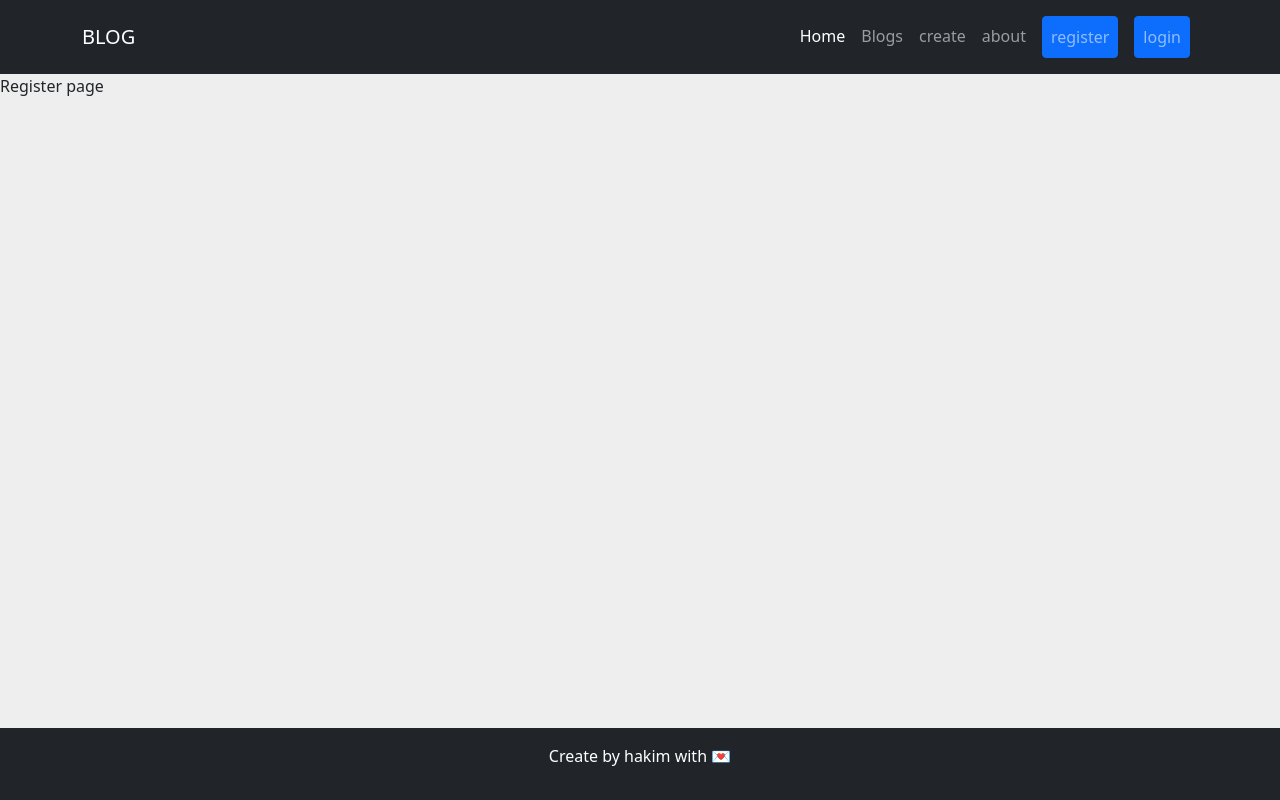
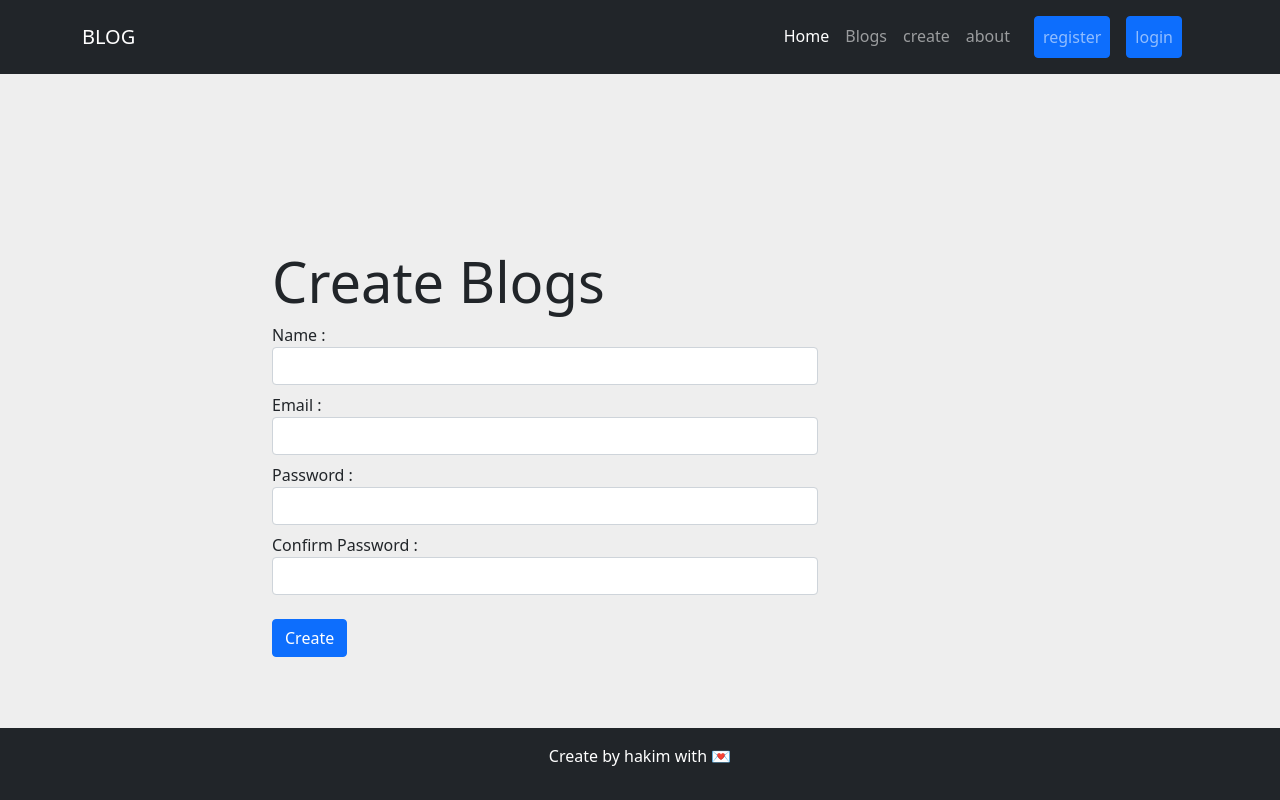
Before and after one commit to SU-HAKIM/hakim-made-first-blog, a React (Create React App) app in the folder client/: page /register in a window 1280 px wide. Built offline with nearby package versions, Linux system fonts and the light colour scheme.

Commit message:
authentication ok

```diff
--- a/client/package.json
+++ b/client/package.json
@@ -9,6 +9,7 @@
     "@testing-library/user-event": "^12.1.10",
     "axios": "^0.21.4",
     "bootstrap": "^5.1.1",
+    "js-cookie": "^3.0.1",
     "react": "^17.0.2",
     "react-dom": "^17.0.2",
     "react-file-base64": "^1.0.3",
--- a/client/src/App.jsx
+++ b/client/src/App.jsx
@@ -1,4 +1,4 @@
-import React from "react";
+import React, { useEffect, useState } from "react";
 import { Switch, Route } from "react-router-dom";
 import Blogs from "./components/pages/Blogs";
 import Home from "./components/pages/Home";
@@ -10,19 +10,37 @@ import Header from "./components/utils/Header";
 import Register from "./components/pages/Register";
 import Login from "./components/pages/Login";
 import Footer from "./components/utils/Footer";
+import Cookies from "js-cookie";
 
 function App() {
+  const [token, setToken] = useState("");
+  let jwt = Cookies.get("jwt");
+  console.log(token, "=> App");
+  useEffect(() => {
+    const authenticate = () => {
+      setToken(jwt);
+    };
+    authenticate();
+  }, [jwt]);
   return (
     <>
-      <Header />
+      <Header jwt={token} setToken={setToken} />
       <Switch>
         <Route exact path="/" component={Home} />
         <Route exact path="/blogs" component={Blogs} />
         <Route exact path="/blogs/:id" component={SingleBlog} />
-        <Route exact path="/createblog" component={CreateBlog} />
+        <Route
+          exact
+          path="/createblog"
+          component={() => <CreateBlog jwt={token} />}
+        />
         <Route exact path="/about" component={About} />
         <Route exact path="/register" component={Register} />
-        <Route exact path="/login" component={Login} />
+        <Route
+          exact
+          path="/login"
+          component={() => <Login setToken={setToken} />}
+        />
         <Route component={NotFound} />
       </Switch>
       <Footer />
--- a/client/src/components/pages/CreateBlog.jsx
+++ b/client/src/components/pages/CreateBlog.jsx
@@ -1,10 +1,11 @@
-import React, { useState } from "react";
+import React, { useEffect, useState } from "react";
 import styled from "styled-components";
 import FileBase from "react-file-base64";
 import axios from "axios";
 import { useHistory } from "react-router-dom";
 
-function CreateBlog() {
+function CreateBlog({ jwt }) {
+  console.log(jwt);
   const history = useHistory();
   const [blogData, setBlogData] = useState({
     title: "",
@@ -12,6 +13,16 @@ function CreateBlog() {
     description: "",
     image: "",
   });
+  //authentication check
+  useEffect(() => {
+    const checkAuth = async () => {
+      if (!jwt) {
+        history.push("/login");
+      }
+    };
+    checkAuth();
+  }, [jwt, history]);
+  //authentication check
   const handleChange = (e) => {
     setBlogData({ ...blogData, [e.target.name]: e.target.value });
   };
--- a/client/src/components/pages/Login.jsx
+++ b/client/src/components/pages/Login.jsx
@@ -1,7 +1,76 @@
-import React from "react";
+import React, { useState } from "react";
+import styled from "styled-components";
+import axios from "axios";
+import { useHistory } from "react-router-dom";
 
-function Login() {
-  return <div>Login page</div>;
+function Login({ setToken }) {
+  const history = useHistory();
+  const [registerData, setRegisterData] = useState({
+    email: "",
+    password: "",
+  });
+  const handleChange = (e) => {
+    setRegisterData({ ...registerData, [e.target.name]: e.target.value });
+  };
+  const handleSubmit = async (e) => {
+    e.preventDefault();
+    try {
+      let response = await axios.post("/auth/login", registerData);
+      console.log(response.data);
+
+      setToken(response.data.token);
+      e.target.reset();
+      setRegisterData({
+        email: "",
+        password: "",
+      });
+      history.push("/");
+    } catch (error) {
+      console.log(error);
+    }
+  };
+  return (
+    <div className="container">
+      <FormContainer className="row">
+        <div className="col-md-6 offset-2">
+          <h1 className="display-4 mt-4">Create Blogs</h1>
+          <form onSubmit={handleSubmit}>
+            <div className="form-group my-2">
+              <label htmlFor="email">Email :</label>
+              <input
+                type="email"
+                name="email"
+                id="title"
+                className="form-control"
+                value={registerData.email}
+                onChange={handleChange}
+              />
+            </div>
+            <div className="form-group my-2">
+              <label htmlFor="password">Password :</label>
+              <input
+                type="password"
+                name="password"
+                id="title"
+                className="form-control"
+                value={registerData.password}
+                onChange={handleChange}
+              />
+            </div>
+            <input
+              type="submit"
+              value="Create"
+              className="btn btn-primary mt-3"
+            />
+          </form>
+        </div>
+      </FormContainer>
+    </div>
+  );
 }
 
 export default Login;
+
+const FormContainer = styled.div`
+  padding-top: 150px;
+`;
--- a/client/src/components/pages/Register.jsx
+++ b/client/src/components/pages/Register.jsx
@@ -1,7 +1,100 @@
-import React from "react";
+import React, { useState } from "react";
+import styled from "styled-components";
+import axios from "axios";
+import { useHistory } from "react-router-dom";
 
 function Register() {
-  return <div>Register page</div>;
+  const history = useHistory();
+  const [registerData, setRegisterData] = useState({
+    name: "",
+    email: "",
+    password: "",
+    confirmPassword: "",
+  });
+  const handleChange = (e) => {
+    setRegisterData({ ...registerData, [e.target.name]: e.target.value });
+  };
+  const handleSubmit = async (e) => {
+    e.preventDefault();
+    try {
+      let response = await axios.post("/auth/register", registerData);
+      console.log(response.data);
+      e.target.reset();
+      setRegisterData({
+        name: "",
+        email: "",
+        password: "",
+        confirmPassword: "",
+      });
+      history.push("/login");
+    } catch (error) {
+      console.log(error);
+    }
+  };
+  return (
+    <div className="container">
+      <FormContainer className="row">
+        <div className="col-md-6 offset-2">
+          <h1 className="display-4 mt-4">Create Blogs</h1>
+          <form onSubmit={handleSubmit}>
+            <div className="form-group my-2">
+              <label htmlFor="name">Name :</label>
+              <input
+                type="text"
+                name="name"
+                id="title"
+                className="form-control"
+                value={registerData.name}
+                onChange={handleChange}
+              />
+            </div>
+            <div className="form-group my-2">
+              <label htmlFor="email">Email :</label>
+              <input
+                type="email"
+                name="email"
+                id="title"
+                className="form-control"
+                value={registerData.email}
+                onChange={handleChange}
+              />
+            </div>
+            <div className="form-group my-2">
+              <label htmlFor="password">Password :</label>
+              <input
+                type="password"
+                name="password"
+                id="title"
+                className="form-control"
+                value={registerData.password}
+                onChange={handleChange}
+              />
+            </div>
+            <div className="form-group my-2">
+              <label htmlFor="confirmPassword">Confirm Password :</label>
+              <input
+                type="password"
+                name="confirmPassword"
+                id="title"
+                className="form-control"
+                value={registerData.confirmPassword}
+                onChange={handleChange}
+              />
+            </div>
+            <input
+              type="submit"
+              value="Create"
+              className="btn btn-primary mt-3"
+            />
+          </form>
+        </div>
+      </FormContainer>
+    </div>
+  );
 }
 
 export default Register;
+
+const FormContainer = styled.div`
+  padding-top: 150px;
+`;
--- a/client/src/components/pages/SingleBlog.jsx
+++ b/client/src/components/pages/SingleBlog.jsx
@@ -31,7 +31,7 @@ function SingleBlog() {
             <div className="mb-3">
               <h1 className="display-4">{data.title}</h1>
               <small className="text-muted">Liked By {data.liked} person</small>
-              &nbsp; => &nbsp;
+              &nbsp; =&gt; &nbsp;
               <small className="mb-5 text-muted">
                 written by : {data.authorName}
               </small>
--- a/client/src/components/utils/Header.jsx
+++ b/client/src/components/utils/Header.jsx
@@ -1,7 +1,21 @@
 import React from "react";
 import { Link } from "react-router-dom";
+import axios from "axios";
+// import { useHistory } from "react-router-dom";
 
-function Header() {
+function Header({ jwt, setToken }) {
+  console.log(jwt, "=> header");
+  const handleLogOut = async (e) => {
+    try {
+      let result = await axios.get("/auth/logout");
+      if (result) {
+        setToken("");
+      }
+      console.log(result);
+    } catch (error) {
+      console.log(error);
+    }
+  };
   return (
     <nav className="navbar navbar-expand-lg navbar-dark bg-dark py-3">
       <div className="container">
@@ -41,8 +55,22 @@ function Header() {
                 about
               </Link>
             </li>
+            {jwt ? (
               <li className="nav-item">
-              <Link className="nav-link btn btn-primary mx-2" to="/register">
+                <button
+                  className="nav-link btn btn-primary mx-2"
+                  onClick={handleLogOut}
+                >
+                  logout
+                </button>
+              </li>
+            ) : (
+              <div className="d-flex justify-content-center mx-2">
+                <li className="nav-item">
+                  <Link
+                    className="nav-link btn btn-primary mx-2"
+                    to="/register"
+                  >
                     register
                   </Link>
                 </li>
@@ -51,6 +79,8 @@ function Header() {
                     login
                   </Link>
                 </li>
+              </div>
+            )}
           </ul>
         </div>
       </div>
```
Also changed, not shown: 1 other file (tests, documents, lock files or other folders). Lines whose indentation alone changed are shown as unchanged.
